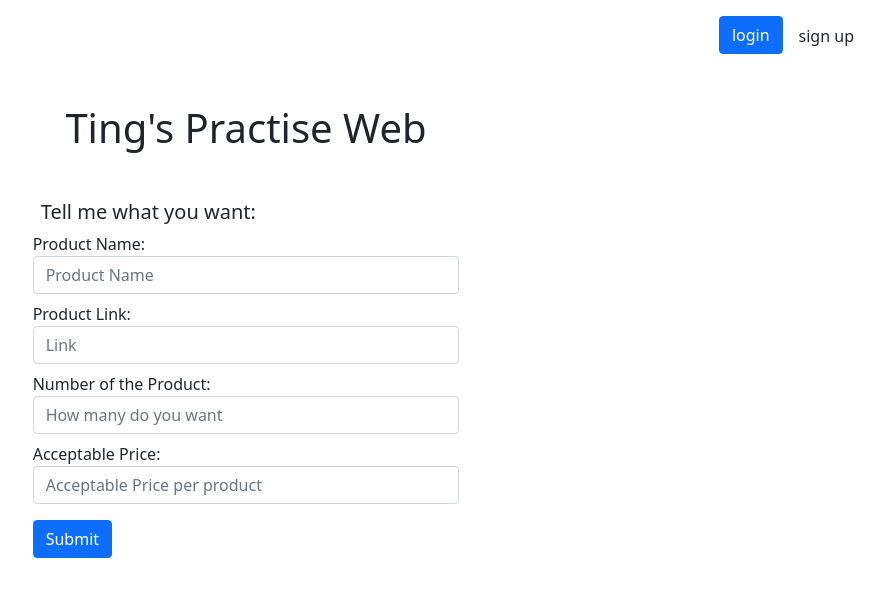
After one commit to p40639/learning-python, a Flask app: template templates/ting/tingsweb-shop.html in a window 1280 px wide. The commit adds this page. Shown: the top 597 px of the page, without its empty margins (394-1279 px from the left). Run offline with Flask 2, Linux system fonts and the light colour scheme; the template is opened without the code that fills it, so the values that code supplies are empty; some libraries are stand-ins or nearby versions.

Commit message:
tingsweb shop finished

```diff
--- a/templates/ting/tingsweb-login.html
+++ b/templates/ting/tingsweb-login.html
@@ -14,7 +14,7 @@
     <div class="text-center">
         <h1 class="m-5">Ting's Practise Web</h1>
     </div>
-    <form action="/" method="post">
+    <form action="/logined" method="post">
             <div class="col-4 offset-4">
                 <div class="mb-2">
                     <!-- <i class="fa-regular fa-face-rolling-eyes fa-2xl"></i> -->
--- /dev/null
+++ b/templates/ting/tingsweb-shop.html
@@ -0,0 +1,58 @@
+<!DOCTYPE html>
+
+{% extends "ting/tingsweb-layout.html" %}
+
+
+{% block body %}
+    <div class="main">
+        <ul class="m-3 nav justify-content-end">
+            {% if session["username"] %}
+                <li class="nav-item">
+                    <a class="btn btn-primary" href="/cart" role="button">Cart</a>
+                </li>
+                <li> </li>
+                <li class="nav-item">
+                    <a class="nav-link text-dark" href="/logout" role="button">log out</a>
+                </li>
+            {% else %}
+                <li class="nav-item">
+                    <a class="btn btn-primary" href="/login" role="button">login</a>
+                </li>
+                <li> </li>
+                <li class="nav-item">
+                    <a class="nav-link text-dark" href="/register" role="button">sign up</a>
+                </li>
+            {% endif %}
+
+        </ul>
+    </div>
+    <div class="text-center">
+        <h1 class="m-5">Ting's Practise Web</h1>
+
+    </div>
+    <form action="/shoped" method="post">
+        <div class="col-4 offset-4">
+            <h5 class="m-2">Tell me what you want:</h5>
+            <div class="mb-2">
+                <!-- <i class="fa-regular fa-face-rolling-eyes fa-2xl"></i> -->
+                <label for="inputproductname">Product Name:</label>
+                <input type="text" class="form-control" name="productname" id="inputproductname" placeholder="Product Name">
+            </div>
+            <div class="mb-2">
+                <label for="inputlink">Product Link:</label>
+                <input type="link" class="form-control" name="link" id="inputlink" placeholder="Link">
+            </div>
+            <div class="mb-2">
+                <label for="inputamount">Number of the Product:</label>
+                <input type="text" class="form-control" name="amount" id="inputamount" placeholder="How many do you want">
+            </div>
+            <div class="mb-2">
+                <label for="inputprice">Acceptable Price:</label>
+                <input type="price" class="form-control" name="price" id="inputprice" placeholder="Acceptable Price per product">
+            </div>
+            <button type="submit" class="btn btn-primary mt-2">Submit</button>
+            </div>
+        </form>
+
+
+{% endblock %}
```
Also changed, not shown: hello.py (+33 -4 lines), templates/ting/tingsweb.html (+14 -1 lines), templates/ting/tingsweb-cart.html (added), tingsweb-datbas.db, 3 other files.
